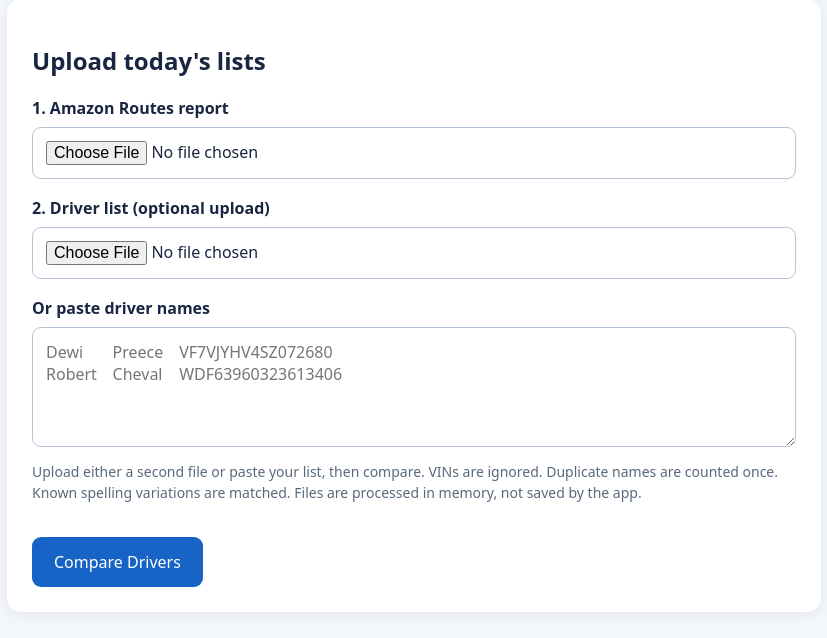
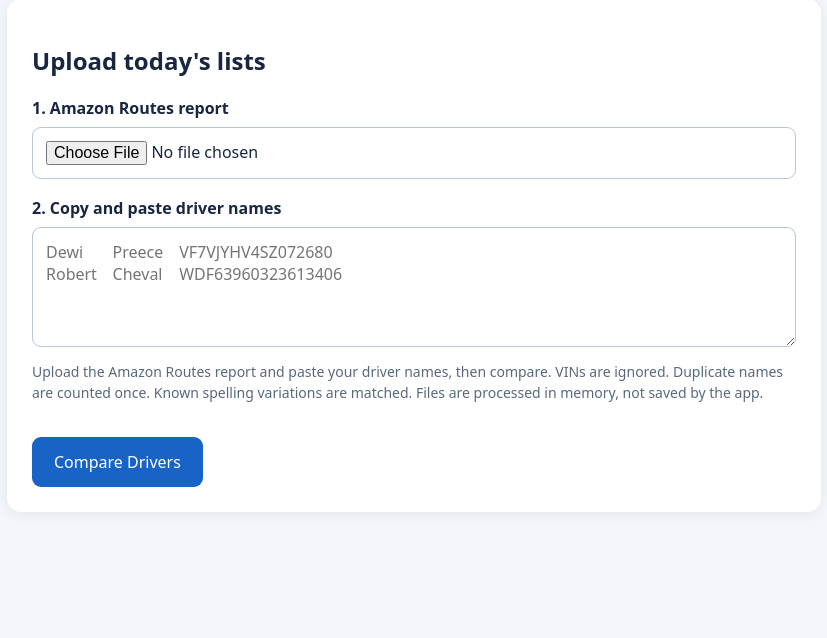
Before and after one commit to jamielawson-afk/cc-driver-missing-checker, a Flask app: page / in a window 1280 px wide. Shown: the part 172-810 px from the top of the page, without its empty margins (226-1053 px from the left). After the commit the page ends 659 px from the top, so only its background shows below. Run offline with Flask 3, Linux system fonts and the light colour scheme.

Commit message:
Add files via upload

```diff
--- a/templates/index.html
+++ b/templates/index.html
@@ -7,9 +7,8 @@
 <header><h1>CONNECTED COURIERS</h1><p>Driver Missing Checker — compare names, not VINs</p></header>
 <section class="panel"><h2>Upload today's lists</h2><form action="/" method="post" enctype="multipart/form-data">
 <label for="routes">1. Amazon Routes report</label><input id="routes" type="file" name="routes" accept=".xlsx,.csv" required>
-<label for="drivers">2. Driver list (optional upload)</label><input id="drivers" type="file" name="drivers" accept=".xlsx,.csv">
-<label for="driver_text">Or paste driver names</label><textarea id="driver_text" name="driver_text" placeholder="Dewi&#9;Preece&#9;VF7VJYHV4SZ072680&#10;Robert&#9;Cheval&#9;WDF63960323613406"></textarea>
-<p class="hint">Upload either a second file or paste your list, then compare. VINs are ignored. Duplicate names are counted once. Known spelling variations are matched. Files are processed in memory, not saved by the app.</p>
+<label for="driver_text">2. Copy and paste driver names</label><textarea id="driver_text" name="driver_text" placeholder="Dewi&#9;Preece&#9;VF7VJYHV4SZ072680&#10;Robert&#9;Cheval&#9;WDF63960323613406"></textarea>
+<p class="hint">Upload the Amazon Routes report and paste your driver names, then compare. VINs are ignored. Duplicate names are counted once. Known spelling variations are matched. Files are processed in memory, not saved by the app.</p>
 <button type="submit">Compare Drivers</button></form></section>
 {% if error %}<section class="panel error" role="alert">{{ error }}</section>{% endif %}
 {% if results %}<section class="panel"><h2>Comparison results</h2><div class="stats"><div class="stat"><strong>{{ results.route_count }}</strong>Amazon drivers</div><div class="stat"><strong>{{ results.matched_count }}</strong>Matched drivers</div><div class="stat"><strong>{{ results.missing|length }}</strong>Missing drivers</div></div>
```
